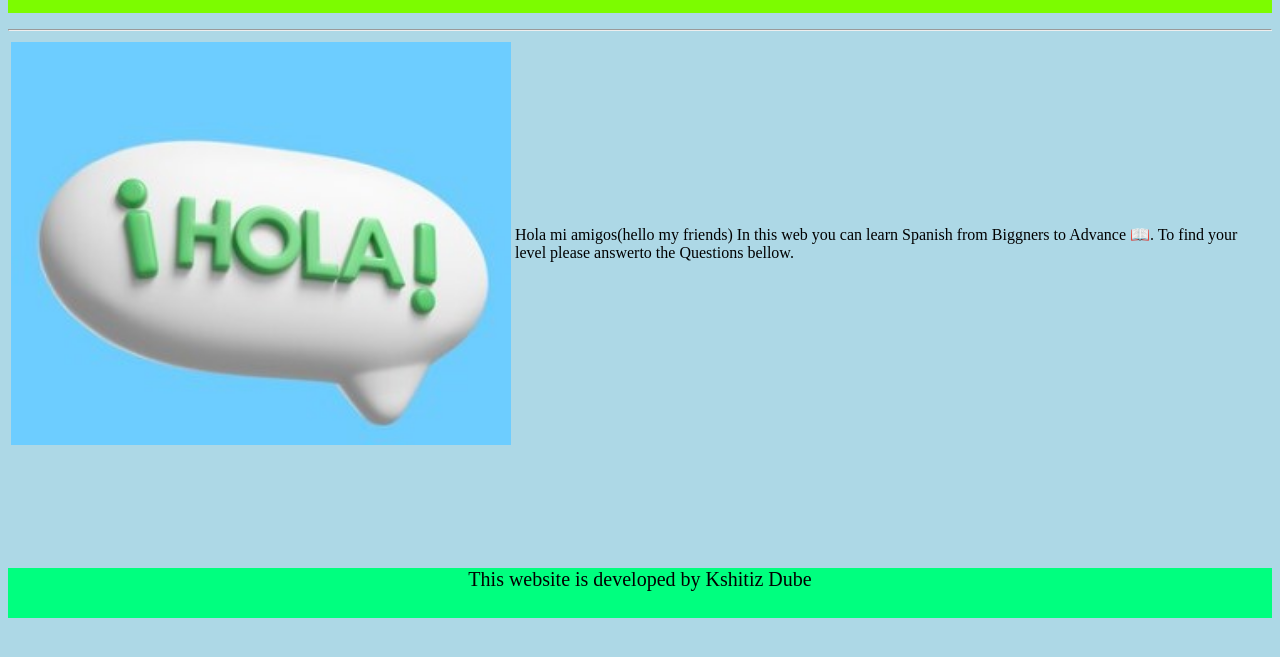
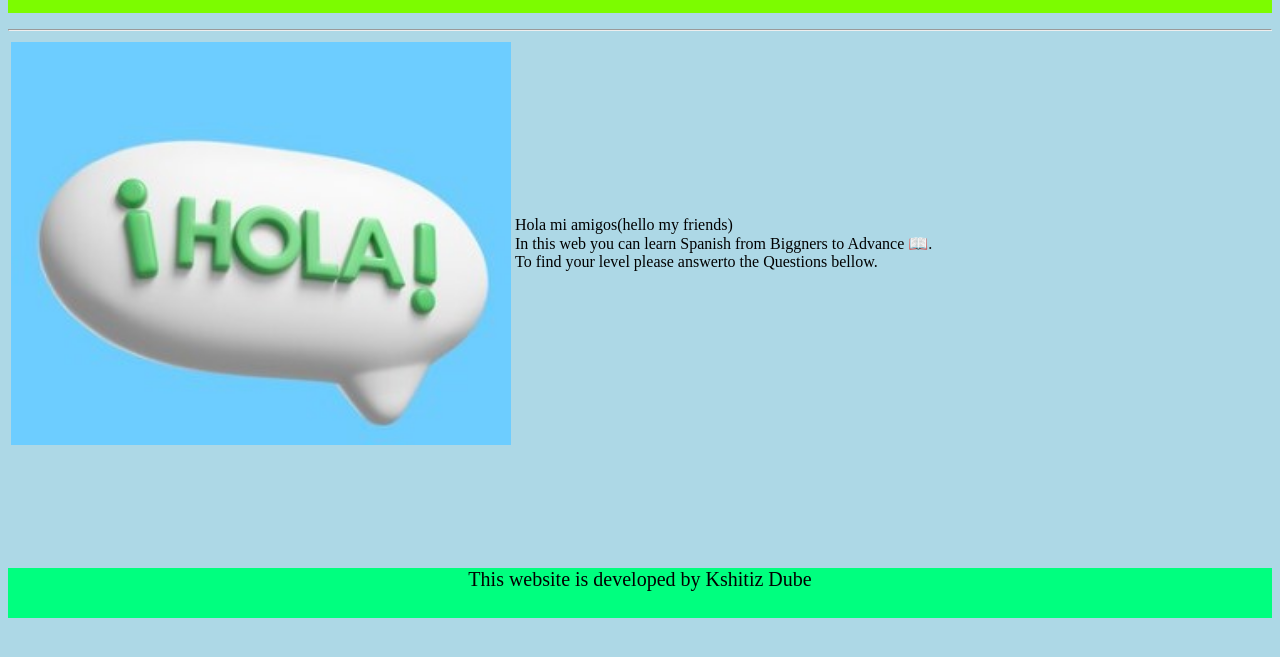
Before and after one commit to KshitizDube/Spanish, a plain HTML site: page index.html in a window 1280 px wide. Shown: the part 103-760 px from the top of the page. Drawn offline with Linux system fonts and the light colour scheme.

Commit message:
UPdate index.html

```diff
--- a/index.html
+++ b/index.html
@@ -24,8 +24,8 @@
             <img src="hola.jpg" width="500" lenght="6000">
         </td>
         <td>
-          Hola mi amigos(hello my friends)
-          In this web you can learn Spanish from Biggners to Advance 📖.
+          Hola mi amigos(hello my friends)<br>
+          In this web you can learn Spanish from Biggners to Advance 📖.<br>
           To find your level please answerto the Questions bellow.
 
         </td>
```
